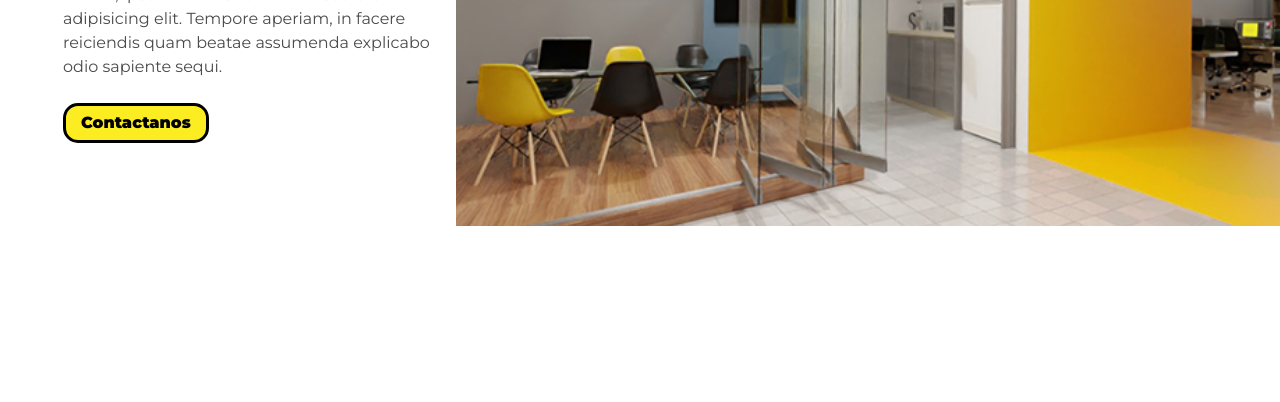
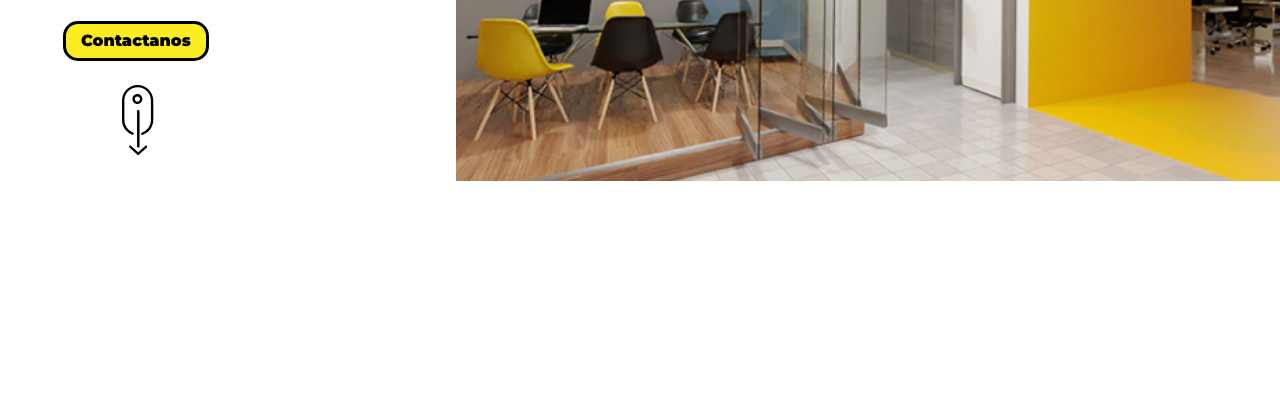
Before and after one commit to adrianjguerrero/kwl, a website built with webpack: page index.html in a window 1280 px wide. Shown: the part 398-800 px from the top of the page. Built offline with nearby package versions, Linux system fonts and the light colour scheme.

Commit message:
agregado cursor que faltaba valeria por pasar

```diff
--- a/index.html
+++ b/index.html
@@ -35,6 +35,10 @@
                         quam
                         beatae assumenda explicabo odio sapiente sequi.</p>
                     <a href="https://wa.me/584121728731" target="_blank">Contactanos</a>
+                    <button class="video-section__mouse">
+                        <svg class="video-section__mouse--back" xmlns="http://www.w3.org/2000/svg" viewBox="0 0 94 150"><path d="M60.71 149.96c-1.48 0-2.87-.94-3.37-2.42-.63-1.86.37-3.88 2.23-4.51 16.27-5.49 27.2-20.66 27.2-37.76V46.94c0-21.96-17.87-39.83-39.83-39.83S7.11 24.98 7.11 46.94v58.32c0 16.56 10.48 31.57 26.07 37.36 1.84.68 2.78 2.73 2.1 4.57-.68 1.84-2.73 2.78-4.57 2.1C12.34 142.48 0 124.78 0 105.27V46.94C0 21.06 21.06 0 46.94 0s46.94 21.06 46.94 46.94v58.32c0 20.16-12.88 38.04-32.04 44.5-.37.14-.75.2-1.13.2z"/><path d="M46.23 56.9C38 56.9 31.3 50.2 31.3 41.96S38 27.03 46.23 27.03s14.94 6.7 14.94 14.94-6.7 14.93-14.94 14.93zm0-22.76c-4.31 0-7.82 3.51-7.82 7.82s3.51 7.82 7.82 7.82 7.82-3.51 7.82-7.82-3.5-7.82-7.82-7.82z"/></svg>
+                        <svg class="video-section__mouse--front" xmlns="http://www.w3.org/2000/svg" viewBox="0 0 55 150"><path d="M27.92 125.46c-2.09 0-3.78-1.69-3.78-3.78V3.78c0-2.09 1.69-3.78 3.78-3.78s3.78 1.69 3.78 3.78v117.91c0 2.08-1.7 3.77-3.78 3.77zM27.3 149.65c-.97 0-1.93-.37-2.67-1.11L1.2 125.11c-1.48-1.48-1.48-3.87 0-5.34s3.87-1.48 5.34 0l23.43 23.43c1.48 1.48 1.48 3.87 0 5.34-.73.74-1.7 1.11-2.67 1.11z"/><path d="M27.78 149.65c-.97 0-1.93-.37-2.67-1.11-1.48-1.48-1.48-3.87 0-5.34l23.43-23.43c1.48-1.48 3.87-1.48 5.34 0 1.48 1.48 1.48 3.87 0 5.34l-23.43 23.43c-.74.74-1.7 1.11-2.67 1.11z"/></svg>
+                    </button>
                 </div>
                 <div class="column is-8 is-12-mobile video-section__video">
                     <img class="video" src="img/VIDEO.png" alt="video image">
@@ -1302,6 +1306,12 @@
             scrollOverflow: true
         });
         lightGallery(document.getElementById('lightgallery'));
+
+        let btnNext = document.querySelector('.video-section__mouse');
+
+        btnNext.addEventListener('click',() => {
+            fullpage_api.moveSectionDown();
+        });
     </script>
 
 
--- a/sass/styles.scss
+++ b/sass/styles.scss
@@ -107,7 +107,7 @@ nav {
 }
 
 .video-section {
-    padding: 50px 0px 30px 50px;
+    padding: 20px 0px 30px 50px;
 
     @include rwd('max', 768px) {
         padding: 25px 0px 0px 0px;
@@ -187,6 +187,40 @@ nav {
             align-self: center;
         }
     }
+
+    &__mouse{
+        position: relative;
+        width: 150px;
+        display: flex;
+        justify-content: center;
+        align-items: center;
+        height: 50px;
+        align-self: flex-start;
+        -webkit-appearance: none;
+        -moz-appearance: none;
+        appearance: none;
+        background: none;
+        border: none;
+        cursor: pointer;
+
+
+        &:active,
+        &:focus{
+            outline: none;
+        }
+
+        svg{
+            height: 100%;
+            position: absolute;
+        }
+
+        &--front{
+            top: 50%;
+            transform-origin: top;
+            transform: scaleY(0.9);
+            animation: move-mouse 0.5s ease-in-out alternate infinite;
+        }
+    }
 }
 
 .membresias {
@@ -205,6 +239,11 @@ nav {
         justify-content: space-evenly;
     }
 
+
+    @include rwd('min', 768px) {
+        padding-left: 40px;
+
+    }
     &__name {
         font-size: 30px;
 
@@ -249,6 +288,7 @@ nav {
 
         h2 {
             font-weight: 600;
+
         }
 
         h3,
@@ -378,7 +418,11 @@ nav {
 
 .features {
     h2 {
-        padding-left: 8px;
+        // padding-left: 8px;
+        @include rwd('min', 768px) {
+            padding-left: 40px;
+
+        }
     }
 
     padding-top: 0;
@@ -416,6 +460,12 @@ footer {
     h4 {
         @include rwd('max', 768px) {
             padding-left: 8px;
+        }
+
+        @include rwd('min', 768px) {
+            padding-left: 40px;
+            margin-bottom: 35px;
+
         }
     }
 
@@ -511,3 +561,12 @@ footer {
         }
     }
 }
+
+@keyframes move-mouse{
+    to{
+        transform: scaleY(0.9);
+    }
+    from{
+        transform: scaleY(1.1);
+    }
+}
```
Also changed, not shown: css/styles.css, img/svg/raton.svg (added), img/svg/raton2.svg (added), 1 other file.
